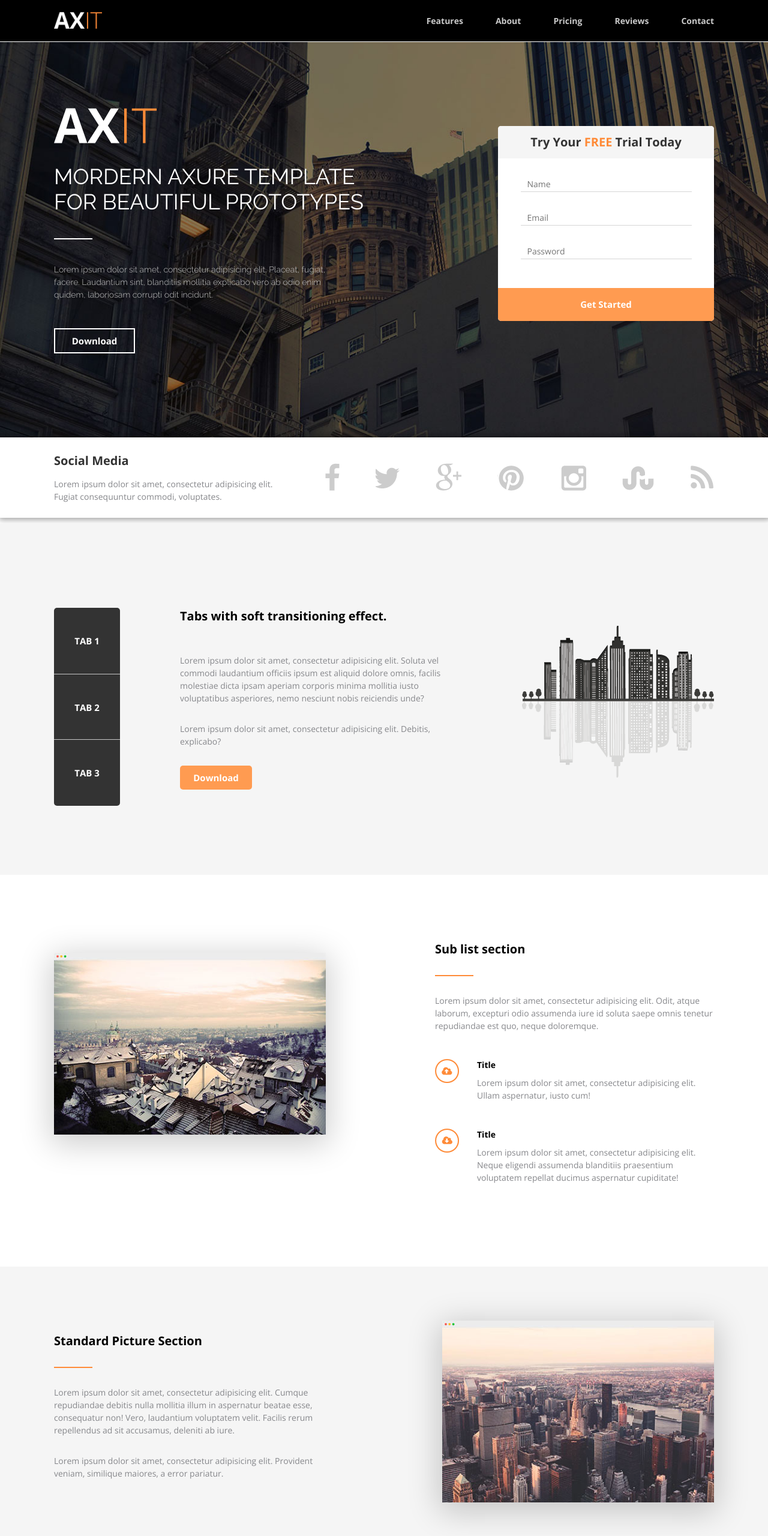
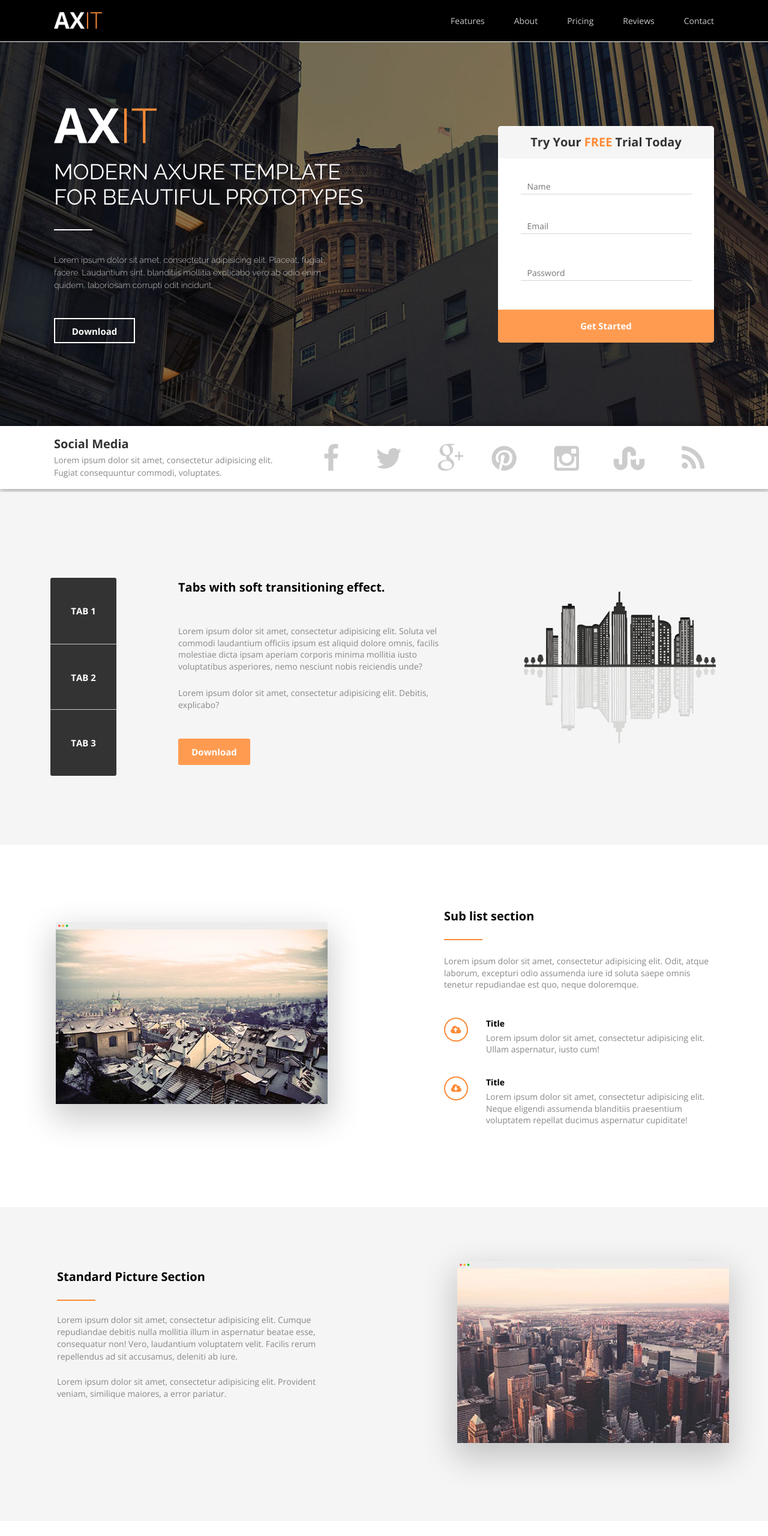
Before and after one commit to sintezmax2008/lemon.school, a plain HTML site: page Курсовая № 1 - AXit Project/index.html in a window 1280 px wide. Shown: the top 2560 px of the page at 60% size. Drawn offline with nearby package versions, Linux system fonts and the light colour scheme.

Commit message:
29-06-2016

```diff
--- a/Курсовая № 1 - AXit Project/css/style.css
+++ b/Курсовая № 1 - AXit Project/css/style.css
@@ -57,7 +57,7 @@
 
 .navbar_nav li {
 	display: inline-block;
-	margin-left: 50px;
+	margin-left: 45px;
 	line-height: 70px;
 }
 
@@ -66,7 +66,7 @@
 	color: #c9c9c9;
 	font-size: 14px;
 	font-family: 'Open Sans', sans-serif;
-	font-weight: 600;
+	font-weight: 400;
 	text-transform: capitalize;
 }
 
@@ -98,7 +98,7 @@
 	font-size: 36px;
 	font-weight: 400;
 	color: #fff;
-	padding-top: 273px;
+	padding-top: 265px;
 	text-transform: uppercase;
 }
 
@@ -108,7 +108,7 @@
 	width: 64px;
 	height: 2px;
 	background-color: #fff;
-	margin-top: 40px;
+	margin-top: 33px;
 }
 
 .header_text p {
@@ -118,7 +118,7 @@
 	font-size: 14px;
 	font-weight: 300;
 	color: #c9c9c9;
-	padding-top: 40px;
+	padding-top: 39px;
 	line-height: 1.5em;
 }
 
@@ -126,16 +126,16 @@
 	display: block;
 	width: 135px;
 	height: 42px;
-	line-height: 38px;
+	line-height: 40px;
 	border: 2px solid #fff;
 	text-decoration: none;
 	color: #fff;
 	text-align: center;
-	margin-top: 45px;
+	margin-top: 44px;
 	font-size: 15px;
 	font-family: 'Open Sans', sans-serif;
 	font-weight: 600;
-	margin-bottom: 140px;
+	margin-bottom: 138px;
 }
 
 .header_text a:hover {
@@ -187,7 +187,18 @@ input {
 	width: 285px;
 	margin: 0 auto;
 	border-bottom: 1px solid #d6d6d6;
-	margin-top: 30px;
+}
+
+.input_name {
+	margin-top: 34px;
+}
+
+.input_mail {
+	margin-top: 40px;
+}
+
+.input_password {
+	margin-top: 52px;
 }
 
 .get {
@@ -220,7 +231,7 @@ input {
 
 .brand_bar {
 	box-shadow: 1px 0 10px 3px rgba(0,0,0,0.38);
-	padding: 25px 0;
+	padding: 16px 0 17px;
 }
 
 .bb_text {
@@ -239,7 +250,7 @@ input {
 	font-family: 'Open Sans', sans-serif;
 	font-weight: 400;
 	font-size: 14px;
-	margin-top: 15px;
+	margin-top: 3px;
 	color: #86878b;
 	line-height: 1.5em;
 }
@@ -249,6 +260,8 @@ input {
 	height: 100%;
 	display: inline-block;
  	vertical-align: middle;
+ 	margin-right: 15px;
+ 	margin-top: -5px;
 }
 
 .bb_social:before {
@@ -278,6 +291,7 @@ input {
 
 .facebook {
 	width: 24px;
+	margin-right: 5px;
 	background-image: url(../img/social.png);
 	background-position: 0 0;
 }
@@ -300,6 +314,7 @@ input {
 
 .gplus {
 	width: 43px;
+	margin-right: -15px;
 	background-image: url(../img/social.png);
 	background-position: -65px 0;
 }
@@ -322,6 +337,7 @@ input {
 
 .instagram {
 	width: 43px;
+	margin-right: -3px;
 	background-image: url(../img/social.png);
 	background-position: -152px 0;
 }
@@ -355,12 +371,13 @@ input {
 
 .features_1 {
 	background-color: #f5f5f5;
-	padding: 140px 0 115px;
-	margin-top: 10px;
+	padding: 143px 0 115px;
+	margin-top: 5px;
 }
 
 .tab {
 	float: left;
+	margin-left: -6px;
 }
 
 .tab_1 {
@@ -373,7 +390,7 @@ input {
 	color: #fff;
 	line-height: 110px;
 	text-align: center;
-	border-radius: 5px 5px 0 0;
+	border-radius: 3px 3px 0 0;
 	text-transform: uppercase;
 }
 
@@ -410,7 +427,7 @@ input {
 	color: #fff;
 	line-height: 110px;
 	text-align: center;
-	border-radius: 0 0 5px 5px;
+	border-radius: 0 0 3px 3px;
 	text-transform: uppercase;
 }
 
@@ -419,9 +436,10 @@ input {
 }
 
 .tab_text {
-	margin-left: 100px;
+	margin-left: 103px;
 	float: left;
 	width: 475px;
+	margin-top: 2px;
 }
 
 .tab_text h1 {
@@ -435,23 +453,23 @@ input {
 	font-family: 'Open Sans', sans-serif;
 	font-weight: 400;
 	font-size: 14px;
-	margin-bottom: 30px;
-	line-height: 1.5em;
+	margin-bottom: 25px;
+	line-height: 1.4em;
 	color: #86878b;
 }
 
 .features_1_button {
 	display: block;
 	background-color: #ff9b51;
-	height: 40px;
+	height: 44px;
 	line-height: 40px;
-	border-radius: 5px;
+	border-radius: 3px;
 	color: #fff;
 	font-size: 15px;
 	font-family: 'Open Sans', sans-serif;
-	font-weight: 700;
+	font-weight: 600;
 	text-align: center;
-	margin-top: 20px;
+	margin-top: 46px;
 	text-decoration: none;
 	width: 120px;
 	border-width: 0;
@@ -464,20 +482,22 @@ input {
 }
 
 .tab_img {
-	padding-top: 30px;
+	padding-top: 23px;
 	float: right;
+	margin-right: -3px;
 }
 
 .features_2 {
-	padding: 110px 0 138px;
+	padding: 110px 0 135px;
 }
 
 .features_2_img {
-	margin-top: 20px;
-	box-shadow: 0 10px 50px 5px rgba(0,0,0,0.2);
+	margin-top: 19px;
+	box-shadow: 0 20px 50px 5px rgba(0,0,0,0.2);
 	width: 453px;
 	float: left;
-	margin-right: 180px;
+	margin-right: 175px;
+	margin-left: 3px;
 }
 
 .features_2_img img{
@@ -485,8 +505,9 @@ input {
 }
 
 .features_2_text {
-	width: 465px;
+	width: 450px;
 	float: right;
+	margin-left: 10px;
 }
 
 .features_2_text h1 {
@@ -494,6 +515,7 @@ input {
 	font-family: 'Open Sans', sans-serif;
 	font-weight: 700;
 	font-size: 20px;
+	margin-top: -5px;
 }
 
 .features_2_text h1:after {
@@ -502,7 +524,7 @@ input {
 	width: 64px;
 	height: 2px;
 	background-color: #ff8b38;
-	margin-top: 30px;
+	margin-top: 25px;
 }
 
 
@@ -510,9 +532,9 @@ input {
 	font-family: 'Open Sans', sans-serif;
 	font-weight: 400;
 	font-size: 14px;
-	line-height: 1.5em;
+	line-height: 1.4em;
 	color: #86878b;
-	margin-top: 30px;
+	margin-top: 25px;
 }
 
 .title_1 span, .title_2 span {
@@ -524,12 +546,16 @@ input {
 }
 
 .title_1 p, .title_2 p {
-	margin-top: 10px;
+	margin-top: 5px;
 }
 
 .title_1, .title_2 {
 	position: relative;
 	margin-left: 70px;
+}
+
+.title_2 {
+	margin-top: -10px;
 }
 
 .title_1::before {
@@ -562,7 +588,8 @@ input {
 .features_3_text {
 	width: 475px;
 	float: left;
-	margin-top: 20px;
+	margin-top: 12px;
+	margin-left: 5px;
 }
 
 .features_3_text h1 {
@@ -577,22 +604,23 @@ input {
 	width: 64px;
 	height: 2px;
 	background-color: #ff8b38;
-	margin-top: 30px;
+	margin-top: 25px;
 }
 
 .features_3_text p {
 	font-family: 'Open Sans', sans-serif;
 	font-weight: 400;
 	font-size: 14px;
-	line-height: 1.5em;
+	line-height: 1.45em;
 	color: #86878b;
-	margin-top: 30px;
+	margin-top: 22px;
 }
 
 .features_3_img {
-	box-shadow: 0 10px 50px 5px rgba(0,0,0,0.2);
+	box-shadow: 0 20px 50px 5px rgba(0,0,0,0.2);
 	width: 453px;
 	float: right;
+	margin-right: -25px;
 }
 
 .features_3_img img{
@@ -600,7 +628,7 @@ input {
 }
 
 .our_process {
-	padding: 107px 0 107px;
+	padding: 100px 0 107px;
 }
 
 .op_text h1 {
@@ -617,7 +645,7 @@ input {
 	width: 64px;
 	height: 2px;
 	background-color: #ff8b38;
-	margin: 30px auto;
+	margin: 25px auto 20px;
 }
 
 .op_text p {
@@ -630,19 +658,22 @@ input {
 	margin-bottom: 80px;
 }
 
+.op_tab {
+	margin: 0 -17px;
+}
+
 .op_tab_1 {
 	display: inline-block;
 	width: 33.33%;
 	float: left;
 	text-align: center;
-	padding: 0 15px;
 }
 
 .op_tab h1 {
 	font-family: 'Open Sans', sans-serif;
 	font-size: 20px;
 	font-weight: 700;
-	margin-top: 30px;
+	margin-top: 22px;
 }
 
 .op_tab p {
@@ -651,7 +682,8 @@ input {
 	font-size: 14px;
 	line-height: 1.5em;
 	color: #86878b;
-	margin-top: 30px;
+	margin-top: 20px;
+	padding: 0 15px;
 }
 
 .design {
@@ -679,7 +711,7 @@ input {
 }
 
 .pricing {
-	padding: 107px 0 95px;
+	padding: 92px 0 95px;
 	background-color: #f5f5f5
 }
 
@@ -697,7 +729,7 @@ input {
 	width: 64px;
 	height: 2px;
 	background-color: #ff8b38;
-	margin: 30px auto;
+	margin: 25px auto;
 }
 
 .pricing_text p {
@@ -707,7 +739,11 @@ input {
 	line-height: 1.5em;
 	color: #86878b;
 	text-align: center;
-	margin-bottom: 80px;
+	margin-bottom: 75px;
+}
+
+.pricing_tab {
+	margin: 0 -25px;
 }
 
 .pricing_tab_1 {
@@ -737,8 +773,9 @@ input {
 	background-color: #333;
 	color: #fff;
 	font-family: 'Raleway', sans-serif;
-	font-size: 48px;
+	font-size: 30px;
 	font-weight: 700;
+	padding-left: 5px;
 }
 
 .pt_price_1 span {
@@ -779,16 +816,16 @@ input {
 	font-family: 'Open Sans', sans-serif;
 	font-size: 14px;
 	font-weight: 400;
-	height: 40px;
+	height: 42px;
 	border-bottom: 1px solid #f5f5f5;
 	background-color: #fff;
-	line-height: 40px;
+	line-height: 42px;
 	color: #86878b;
 	text-transform: uppercase;
 }
 
 .testi {
-	padding: 110px 0 100px;
+	padding: 95px 0 100px;
 }
 
 .testi h1 {
@@ -805,14 +842,14 @@ input {
 	width: 64px;
 	height: 2px;
 	background-color: #ff8b38;
-	margin: 30px auto;
+	margin: 25px auto;
 }
 
 .testi_text p {
 	font-family: 'Open Sans', sans-serif;
 	font-weight: 400;
 	font-size: 14px;
-	line-height: 1.5em;
+	line-height: 1.3em;
 	color: #86878b;
 	text-align: center;
 	margin-bottom: 55px;
@@ -821,7 +858,6 @@ input {
 .testi_tab_1 {
 	width: 33.33%;
 	float: left;
-	padding-right: 120px;
 }
 
 .tab_say {
@@ -830,7 +866,7 @@ input {
 	font-weight: 400;
 	font-style: italic;
 	color: #86878b;
-	padding: 25px 20px;
+	padding: 20px 60px 30px 10px;
 	background-color: #f5f5f5;
 	border-radius: 5px;
 	position: relative;
--- a/Курсовая № 1 - AXit Project/index.html
+++ b/Курсовая № 1 - AXit Project/index.html
@@ -27,7 +27,7 @@
 			<div class="inner">
 				<div class="header_text">
 					<div class="header_text_logo"></div>
-					<h1>mordern axure template<br>for beautiful prototypes</h1>
+					<h1>modern axure template<br>for beautiful prototypes</h1>
 					<p>Lorem ipsum dolor sit amet, consectetur adipisicing elit. Placeat, fugiat, facere. Laudantium sint, blanditiis mollitia explicabo vero ab odio enim quidem, laboriosam corrupti odit incidunt.</p>
 					<a href="#">Download</a>
 				</div>
@@ -132,12 +132,12 @@
 					</div>
 					<div class="op_tab_1">
 						<div class="crufted"></div>
-						<h1>Thoughtful Design</h1>
+						<h1>Well Crufted</h1>
 						<p>Lorem ipsum dolor sit amet, consectetur adipisicing elit. Doloremque quas quidem eius sint accusantium unde suscipit tempore alias, culpa deleniti!</p>
 					</div>
 					<div class="op_tab_1">
 						<div class="customize"></div>
-						<h1>Thoughtful Design</h1>
+						<h1>Easy to Customize</h1>
 						<p>Lorem ipsum dolor sit amet, consectetur adipisicing elit. Doloremque quas quidem eius sint accusantium unde suscipit tempore alias, culpa deleniti!</p>
 					</div>
 				</div>
@@ -156,8 +156,8 @@
 						<div class="pt_price_1">$<span>0</span></div>
 						<div class="pt_price_2">Free for Life</div>
 						<div class="pt_popular"></div>
-						<div class="pt_space">1gb of space</div>
-						<div class="pt_bandwith">10gb of bandwidth</div>
+						<div class="pt_space">1 gb of space</div>
+						<div class="pt_bandwith">10 gb of bandwidth</div>
 						<div class="pt_web">3 websites</div>
 						<div class="pt_customization">basic customization</div>
 						<div class="pt_wordpress">wordpress integration</div>
@@ -168,8 +168,8 @@
 						<div class="pt_price_1">$<span>19</span></div>
 						<div class="pt_price_2">Monthly Payment</div>
 						<div class="pt_popular_1">our most popular</div>
-						<div class="pt_space">5gb of space</div>
-						<div class="pt_bandwith">50gb of bandwidth</div>
+						<div class="pt_space">5 gb of space</div>
+						<div class="pt_bandwith">50 gb of bandwidth</div>
 						<div class="pt_web">12 websites</div>
 						<div class="pt_customization">advanced customization</div>
 						<div class="pt_wordpress">wordpress integration</div>
@@ -186,7 +186,7 @@
 						<div class="pt_web">100 websites</div>
 						<div class="pt_customization">advanced customization</div>
 						<div class="pt_wordpress">wordpress integration</div>
-						<div class="pt_email">email support</div>
+						<div class="pt_email">24/7 customer support</div>
 					</div>
 				</div>
 			</div>
```
Also changed, not shown: Курсовая № 2 - GreenFair/css/style.css (+4 -3 lines), Курсовая № 2 - GreenFair/index.html (+1 -1 lines).
